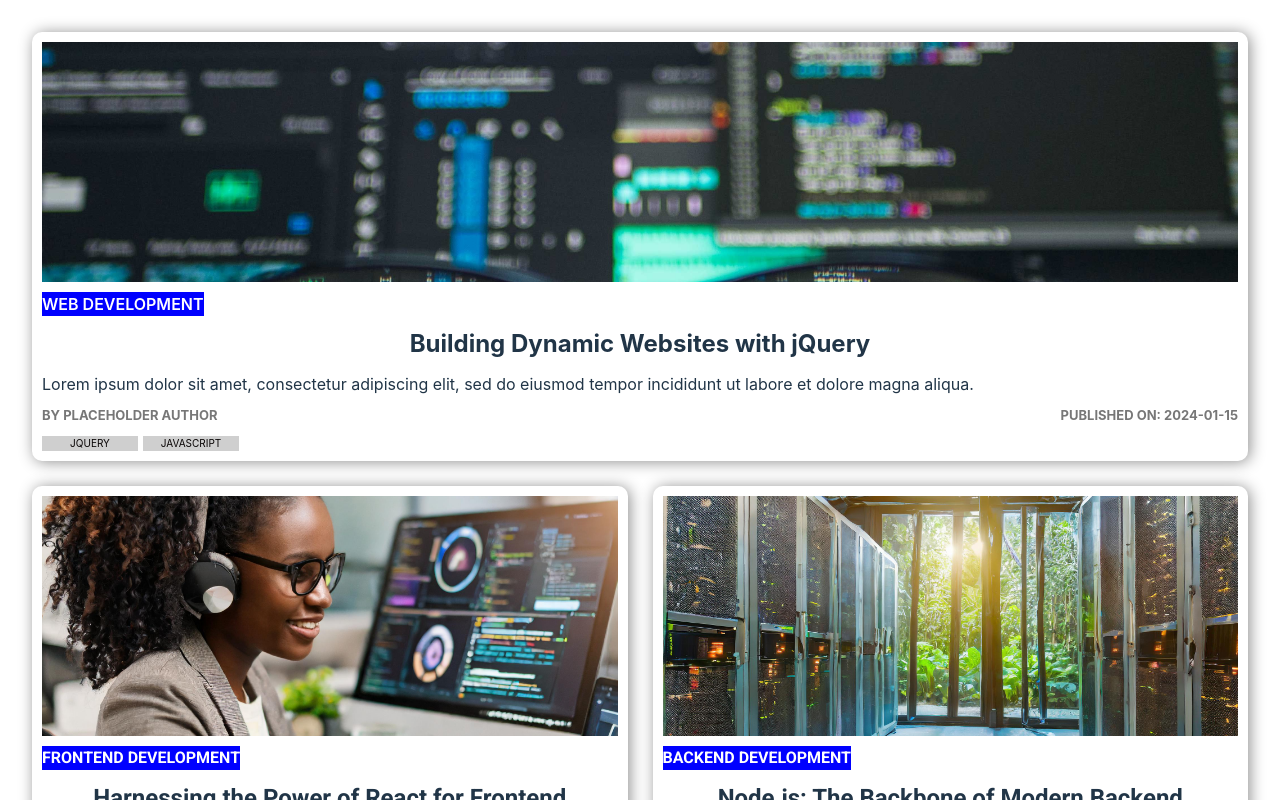
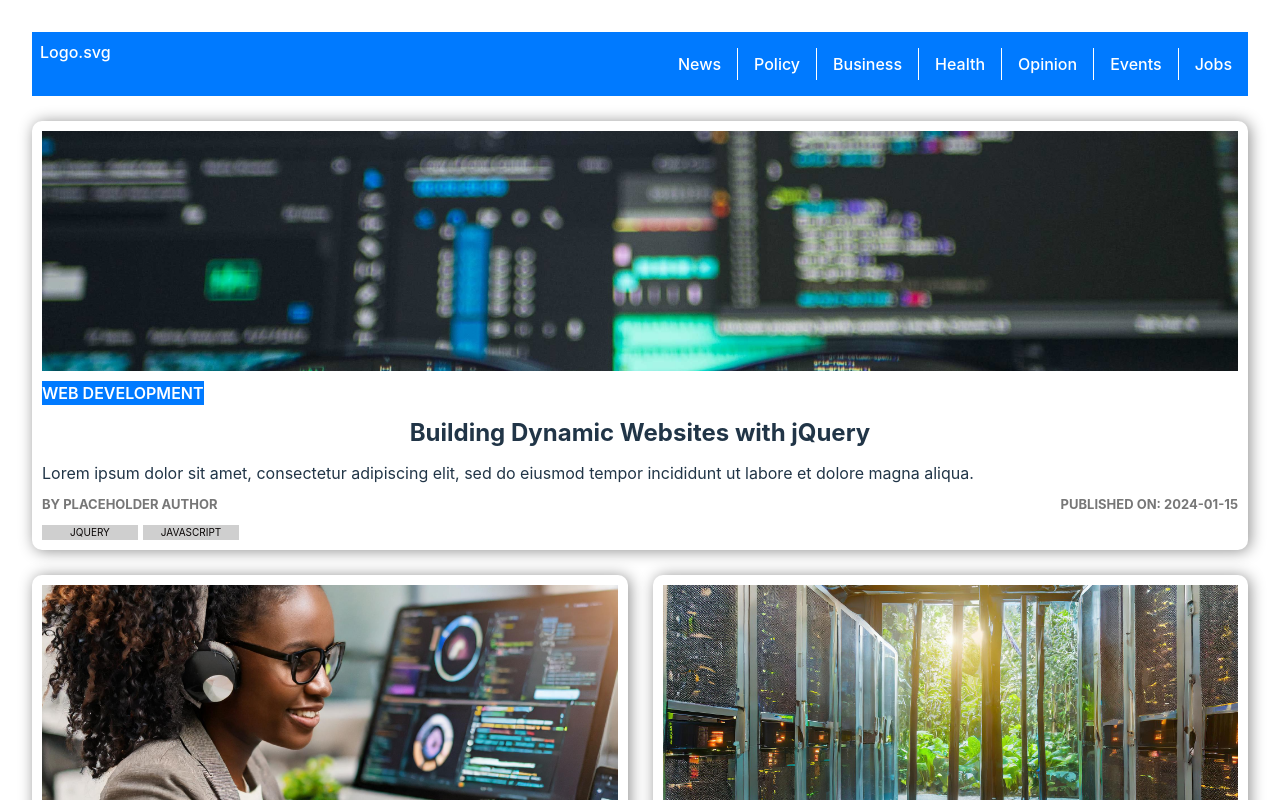
Before and after one commit to akbcit/News-App, a React (Vite) app: page / in a window 1280 px wide. Shown: the top 800 px of the page. Built offline with nearby package versions, Linux system fonts and the light colour scheme.

Commit message:
header-nav complete except still needs logo

```diff
--- /dev/null
+++ b/src/components/HeaderNav.jsx
@@ -0,0 +1,40 @@
+import React, { useState } from 'react';
+import '../styles/HeaderNav.css';
+
+const HeaderNav = () => {
+    const [isMenuOpen, setIsMenuOpen] = useState(false);
+
+    const toggleMenu = () => {
+        setIsMenuOpen(!isMenuOpen);
+    };
+
+    return (
+        <header className={isMenuOpen ? 'expanded' : ''}>
+            <button className={`hamburger-menu ${isMenuOpen ? 'open' : ''}`} onClick={toggleMenu}>
+                <span className="hamburger-menu-content" tabIndex="-1">
+                    <span className='sr-only'>Menu</span>
+                    <span className='bar' id="bar1"></span>
+                    <span className='bar' id="bar2"></span>
+                    <span className='bar' id="bar3"></span>
+                </span>
+                {/* end hamburger-menu-content */}
+            </button>
+            <a className={`logo ${isMenuOpen ? 'hide' : ''}`} href="#0">
+                Logo.svg
+            </a>
+            <nav id='main-navigation' className={isMenuOpen ? 'show' : ''}>
+                <ul>
+                    <li className='main-navigation-li'><a className='main-navigation-a' href="#0">News</a></li>
+                    <li className="main-navigation-li"><a className="main-navigation-a" href="#0">Policy</a></li>
+                    <li className="main-navigation-li"><a className="main-navigation-a" href="#0">Business</a></li>
+                    <li className="main-navigation-li"><a className="main-navigation-a" href="#0">Health</a></li>
+                    <li className="main-navigation-li"><a className="main-navigation-a" href="#0">Opinion</a></li>
+                    <li className="main-navigation-li"><a className="main-navigation-a" href="#0">Events</a></li>
+                    <li className="main-navigation-li"><a className="main-navigation-a" href="#0">Jobs</a></li>
+                </ul>
+            </nav>
+        </header>
+    );
+};
+
+export default HeaderNav;
--- a/src/pages/PageHome.jsx
+++ b/src/pages/PageHome.jsx
@@ -1,6 +1,7 @@
 import "../styles/PageHome.css";
 import ArticleGrid from "../components/ArticleGrid";
 import FeaturedArticle from "../components/FeaturedArticle";
+import HeaderNav from "../components/HeaderNav";
 import articles from "../data/articles.json";
 import selectFeaturedArticle from "../utils/selectFeaturedArticle";
 
@@ -10,6 +11,7 @@ function PageHome() {
 
   return (
     <section id="articles-section">
+      <HeaderNav />
       <FeaturedArticle article={featuredArticle} />
       <ArticleGrid articles={otherArticles} />
     </section>
--- a/src/styles/ArticleCard.css
+++ b/src/styles/ArticleCard.css
@@ -23,7 +23,7 @@
 
 .article-category {
   margin-right: auto;
-  background-color: blue;
+  background-color: #007aff;
   color: white;
   z-index: 1;
   font-weight: 600;
--- /dev/null
+++ b/src/styles/HeaderNav.css
@@ -0,0 +1,120 @@
+header {
+    display: flex;
+    justify-content: space-between;
+    width: 100%;
+    background-color: #007aff;
+    height: 4rem;
+    transition: height 0.4s ease;
+}
+
+header.expanded {
+    height: 13.5rem;
+}
+
+.hamburger-menu {
+    width: 2.75rem;
+    height: 2.5rem;
+    background-color: transparent;
+    border: none;
+    cursor: pointer;
+    padding: 0;
+}
+
+.bar {
+    display: block;
+    width: 2rem;
+    height: 0.25rem;
+    background-color: white;
+    margin: 0.3755rem auto;
+    transition: 0.4s;
+}
+
+#bar1 {
+    margin-top: 1.25rem;
+}
+
+.hamburger-menu.open #bar2 {
+    opacity: 0;
+}
+
+.hamburger-menu.open #bar1 {
+    transform: rotate(-45deg) translate(-0.375rem, 0.5rem);
+}
+
+.hamburger-menu.open #bar3 {
+    transform: rotate(45deg) translate(-0.375rem, -0.5rem);
+}
+
+.logo {
+    margin: 0.5rem;
+    padding-right: 3rem;
+    color: white;
+}
+
+.logo.hide {
+    display: none;
+}
+
+.sr-only {
+    position: absolute;
+    width: 1px;
+    height: 1px;
+    padding: 0;
+    margin: -1px;
+    overflow: hidden;
+    clip: rect(0,0,0,0);
+    border: 0;
+}
+
+#main-navigation.show {
+    width: 100%;
+    background-color: #007aff;
+}
+
+#main-navigation ul {
+    display: none;
+}
+
+#main-navigation.show ul {
+    display: flex;
+    flex-direction: column;
+    margin: 0;
+    padding-left: 0;
+    padding-right: 3rem;
+    list-style: none;
+    color: white;
+    margin-top: 3rem;
+}
+
+.main-navigation-a {
+    color: white;
+}
+
+/* Hide the hamburger menu when screen width is greater than or equal to 960px */
+@media (min-width: 960px) {
+	.hamburger-menu {
+		display: none;
+	}
+
+	#main-navigation {
+		display: block; /* override the display: none; for larger screens */
+	}
+
+    #main-navigation ul {
+        display: flex;
+    }
+
+    .main-navigation-li {
+        list-style: none;
+    }
+
+    .main-navigation-a {
+        display: block;
+        padding: 0.25rem 1rem;
+        color: white;
+    }
+
+    .main-navigation-li + li {
+        border-left: 1px solid white;
+    }
+}
```
